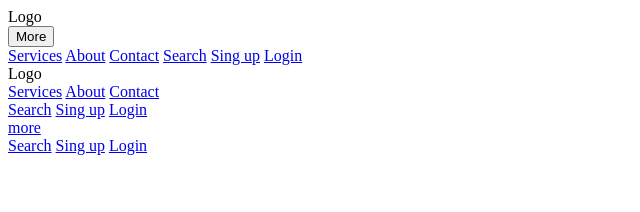
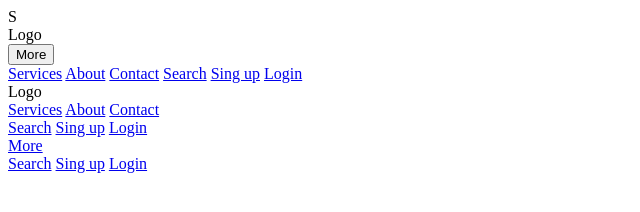
Before and after one commit to Necroxal/Html-Css-Js-Proyects, a plain HTML site: page Html-Css-JS_Proyects/Barra de Navegacion/index.html in a window 1280 px wide. Shown: the whole page, without its empty margins (0-640 px from the left). Drawn offline with Linux system fonts and the light colour scheme.

Commit message:
se corrigio algunso errores de sintaxis

```diff
--- a/Html-Css-JS_Proyects/Barra de Navegacion/index.html
+++ b/Html-Css-JS_Proyects/Barra de Navegacion/index.html
@@ -12,11 +12,10 @@
 <body>
     <nav>
         <!-- Verison mobile-->
-        <div class="mobile">
+        <div class="mobile">S
             <div class="header"></div>
             <div class="logo">Logo</div>
-            <div class="more"><button>More</button></div>
-        </div>
+            <div class="More"><button>More</button></div>
             <div class="links">
                 <a href="#">Services</a>
                 <a href="#">About</a>
@@ -41,7 +40,7 @@
             </div>
 
             <div class="secondary mini">
-                <a href="#">more</a>
+                <a href="#">More</a>
                 <div class="submenu">
                     <a href="#">Search</a>
                     <a href="#">Sing up</a>
```
Lines whose indentation alone changed are shown as unchanged.
